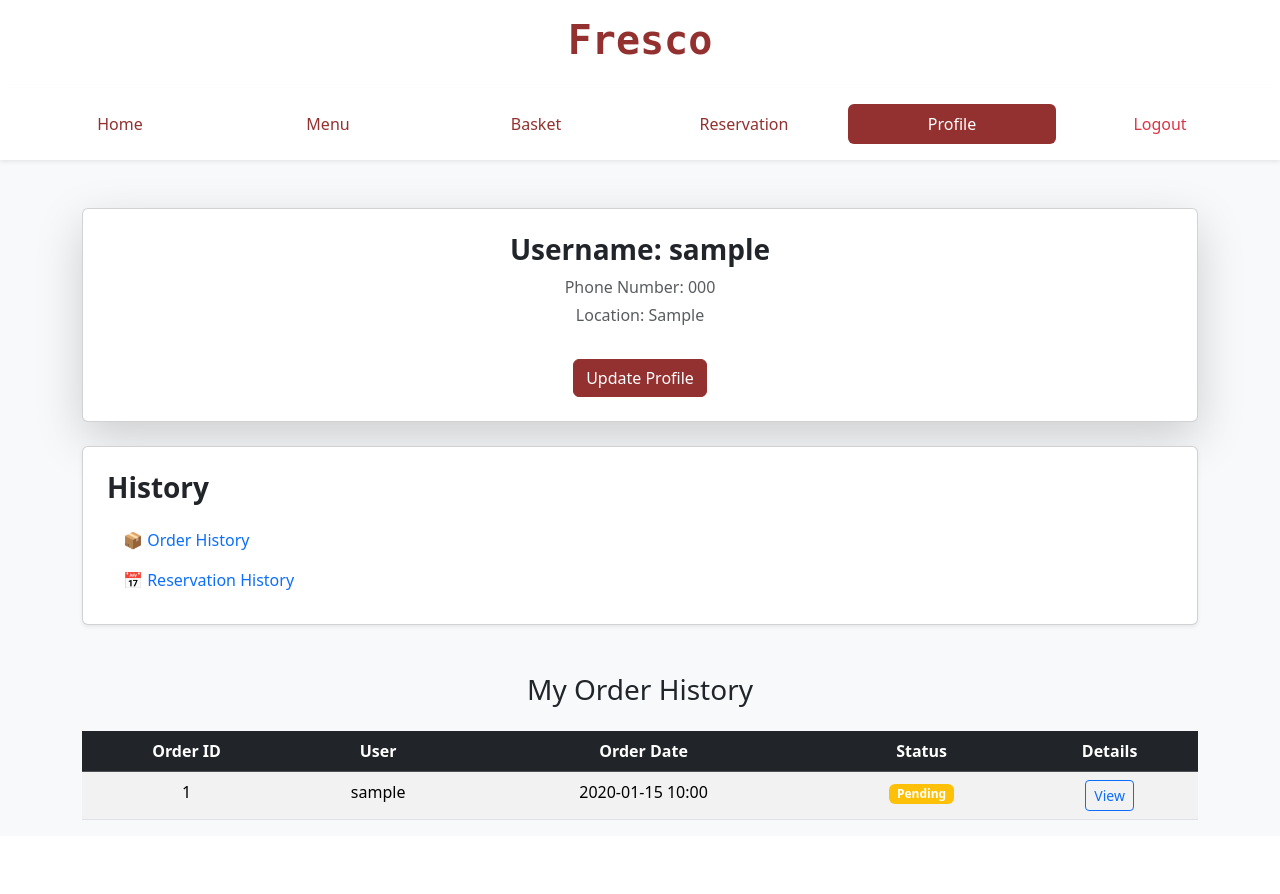
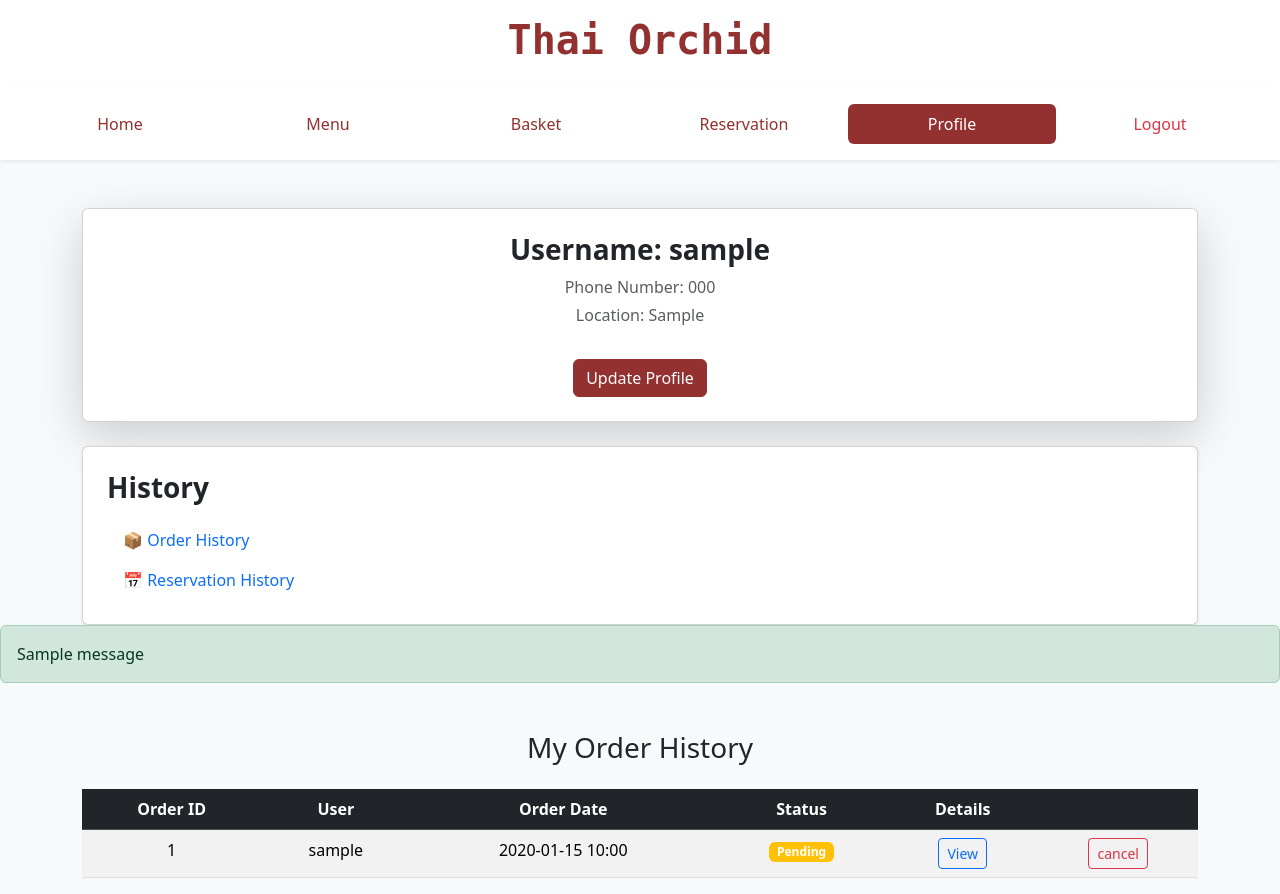
Before and after one commit to ninikurashvili/restaurant_website, a Django app: page /order/orders/history/ in a window 1280 px wide. Before the commit the page ends 820 px from the top, so only its background shows below. Run offline with Django 5.2, Linux system fonts and the light colour scheme; a user stored in the database is signed in; tables that the repository leaves empty hold one stand-in row (values such as "Sample post"); one stand-in notice (Sample message) is shown; some libraries are stand-ins or nearby versions.

Commit message:
Updated templates and views

```diff
--- a/baskets/templates/basketitems.html
+++ b/baskets/templates/basketitems.html
@@ -11,7 +11,7 @@
 </head>
 <body class="bg-light">
 <header class="p-3 bg-white shadow-sm text-center fs-3 fw-bold" style="color: #933030;font-family:'monospace';">
-   <h1 style="font-weight: bold">Fresco</h1>
+   <h1 style="font-weight: bold">Thai Orchid</h1>
 </header>
 <nav class="nav nav-pills nav-justified p-3 bg-white shadow-sm sticky-top">
     <a class="nav-item nav-link" style="color:#933030" href="{% url 'home' %}">Home</a>
--- a/menu/templates/menuitems.html
+++ b/menu/templates/menuitems.html
@@ -12,7 +12,7 @@
 <body class="bg-light">
 
 <header class="p-3 bg-white shadow-sm text-center fs-3 fw-bold" style="color: #933030;font-family:'monospace';">
-   <h1 style="font-weight: bold">Fresco</h1>
+   <h1 style="font-weight: bold">Thai Orchid</h1>
 </header>
 <nav class="nav nav-pills nav-justified p-3 bg-white shadow-sm sticky-top">
     <a class="nav-item nav-link" style="color:#933030" href="{% url 'home' %}">Home</a>
--- a/menu/views.py
+++ b/menu/views.py
@@ -25,7 +25,7 @@ def menu_search(request):
     }
     return render(request, "menuitems.html", context)
 
-@login_required
+@login_required(login_url='login')
 def add_to_basket(request, item_id):
     menu_item = get_object_or_404(MenuItem, id=item_id)
     basket_item, created = Basket.objects.get_or_create(user=request.user, item=menu_item)
--- a/orders/templates/order_history.html
+++ b/orders/templates/order_history.html
@@ -1,5 +1,12 @@
 {% extends 'profile.html' %}
 {% block content %}
+    {% if messages %}
+    {% for message in messages %}
+        <div class="alert alert-{{ message.tags }}">
+            {{ message }}
+        </div>
+    {% endfor %}
+{% endif %}
 <div class="container mt-5">
     <h3 class="text-center mb-4">My Order History</h3>
     {% if orders %}
@@ -12,6 +19,7 @@
                         <th>Order Date</th>
                         <th>Status</th>
                         <th>Details</th>
+                        <th></th>
                     </tr>
                 </thead>
                 <tbody>
@@ -34,6 +42,13 @@
                                     View
                                 </a>
                             </td>
+                        <td>
+                            {% if order.status == 'Pending' %}
+                                <a href="{% url 'cancel_order' order.id %}" class="btn btn-outline-danger btn-sm">
+                                    cancel
+                                </a>
+                            {% endif %}
+                        </td>
                         </tr>
                     {% endfor %}
                 </tbody>
--- a/orders/templates/order_success.html
+++ b/orders/templates/order_success.html
@@ -12,7 +12,7 @@
 <body class="bg-light">
 
 <header class="p-3 bg-white shadow-sm text-center fs-3 fw-bold" style="color: #933030;font-family:'monospace';">
-   <h1 style="font-weight: bold">Fresco</h1>
+   <h1 style="font-weight: bold">Thai Orchid</h1>
 </header>
 <nav class="nav nav-pills nav-justified p-3 bg-white shadow-sm sticky-top">
     <a class="nav-item nav-link" style="color:#933030" href="{% url 'home' %}">Home</a>
@@ -31,7 +31,7 @@
     <div class="alert alert-success p-4 shadow-sm">
         <h2 class="mb-3">🎉 Order Placed Successfully!</h2>
         <p class="fs-5">Your order has been placed. Thank you for shopping with us!</p>
-        <a href="{% url 'home' %}" class="btn btn-primary mt-3">Go Back to Home</a>
+        <a href="{% url 'home' %}" class="btn btn-primary mt-3" style="background-color:#933030; border-color:#933030">Go Back to Home</a>
     </div>
 </div>
 </body>
--- a/orders/urls.py
+++ b/orders/urls.py
@@ -1,10 +1,12 @@
 from django.urls import path
 
-from .views import view_order_details, order_success, place_order, view_order
+from .views import view_order_details, order_success, place_order, view_order, cancel_order
 
 urlpatterns = [
     path("orders/history/", view_order, name="view_order"),
     path("orders/<int:order_id>/", view_order_details, name="view_order_details"),
     path("order/success/", order_success, name="order_success"),
     path('place_order/', place_order, name='place_order'),
+    path('order/cancel/<int:order_id>/', cancel_order, name='cancel_order'),
+
 ]
--- a/orders/views.py
+++ b/orders/views.py
@@ -1,3 +1,4 @@
+from django.contrib import messages
 from django.contrib.auth.decorators import login_required
 from django.shortcuts import render, get_object_or_404, redirect
 from baskets.models import Basket
@@ -24,7 +25,13 @@ def place_order(request):
             price=item.item.price
         )
         item.delete()
-    return redirect('view_basket')
+    return redirect('order_success')
+@login_required
+def cancel_order(request, order_id):
+    order = get_object_or_404(Order, id=order_id, user=request.user)
+    order.status='Canceled'
+    order.save()
+    return redirect('view_order')
 
 @login_required
 def view_order(request):
--- a/reservations/urls.py
+++ b/reservations/urls.py
@@ -1,9 +1,11 @@
 from django.urls import path
 
-from .views import check_availability, book_table, view_reservations
+from .views import check_availability, book_table, view_reservations, cancel_reservation
 
 urlpatterns = [
     path('check-availability/', check_availability, name='check_availability'),
     path('book-table/<int:table_id>/<str:date>/<str:time>/<int:people>/', book_table, name='book_table'),
     path('my-reservations/', view_reservations, name='view_reservations'),
+    path('cancel-reservation/<int:reservation_id>/', cancel_reservation, name='cancel_reservation'),
+
 ]
--- a/templates/base.html
+++ b/templates/base.html
@@ -12,7 +12,7 @@
 <body class="bg-light">
 
 <header class="p-3 bg-white shadow-sm text-center fs-3 fw-bold" style="color: #933030;font-family:'monospace';">
-   <h1 style="font-weight: bold">Fresco</h1>
+   <h1 style="font-weight: bold">Thai Orchid</h1>
 </header>
 <nav class="nav nav-pills nav-justified p-3 bg-white shadow-sm sticky-top">
     <a class="nav-item nav-link active" style="background-color:#933030; "  href="{% url 'home' %}">Home</a>
--- a/users/templates/login.html
+++ b/users/templates/login.html
@@ -11,7 +11,7 @@
 </head>
 <body class="bg-light">
 <header class="p-3 bg-white shadow-sm text-center fs-3 fw-bold" style="color: #933030;font-family:'monospace';">
-   <h1 style="font-weight: bold">Fresco</h1>
+   <h1 style="font-weight: bold">Thai Orchid</h1>
 </header>
 <nav class="nav nav-pills nav-justified p-3 bg-white shadow-sm sticky-top">
     <a class="nav-item nav-link" style="color:#933030" href="{% url 'home' %}">Home</a>
--- a/users/templates/profile.html
+++ b/users/templates/profile.html
@@ -11,7 +11,7 @@
 </head>
 <body class="bg-light">
 <header class="p-3 bg-white shadow-sm text-center fs-3 fw-bold" style="color: #933030;font-family:'monospace';">
-   <h1 style="font-weight: bold">Fresco</h1>
+   <h1 style="font-weight: bold">Thai Orchid</h1>
 </header>
 <nav class="nav nav-pills nav-justified p-3 bg-white shadow-sm sticky-top">
     <a class="nav-item nav-link" style="color:#933030" href="{% url 'home' %}">Home</a>
--- a/users/templates/register.html
+++ b/users/templates/register.html
@@ -11,7 +11,7 @@
 </head>
 <body class="bg-light">
 <header class="p-3 bg-white shadow-sm text-center fs-3 fw-bold" style="color: #933030;font-family:'monospace';">
-   <h1 style="font-weight: bold">Fresco</h1>
+   <h1 style="font-weight: bold">Thai Orchid</h1>
 </header>
 <nav class="nav nav-pills nav-justified p-3 bg-white shadow-sm sticky-top">
     <a class="nav-item nav-link" style="color:#933030" href="{% url 'home' %}">Home</a>
--- a/users/templates/update_profile.html
+++ b/users/templates/update_profile.html
@@ -11,7 +11,7 @@
 </head>
 <body class="bg-light">
 <header class="p-3 bg-white shadow-sm text-center fs-3 fw-bold" style="color: #933030;font-family:'monospace';">
-   <h1 style="font-weight: bold">Fresco</h1>
+   <h1 style="font-weight: bold">Thai Orchid</h1>
 </header>
 <nav class="nav nav-pills nav-justified p-3 bg-white shadow-sm sticky-top">
     <a class="nav-item nav-link" style="color:#933030" href="{% url 'home' %}">Home</a>
```
Also changed, not shown: reservations/templates/my_reservation.html (+15 -1 lines), reservations/templates/reservation.html (+7 -3 lines), reservations/views.py (+12 -1 lines).
